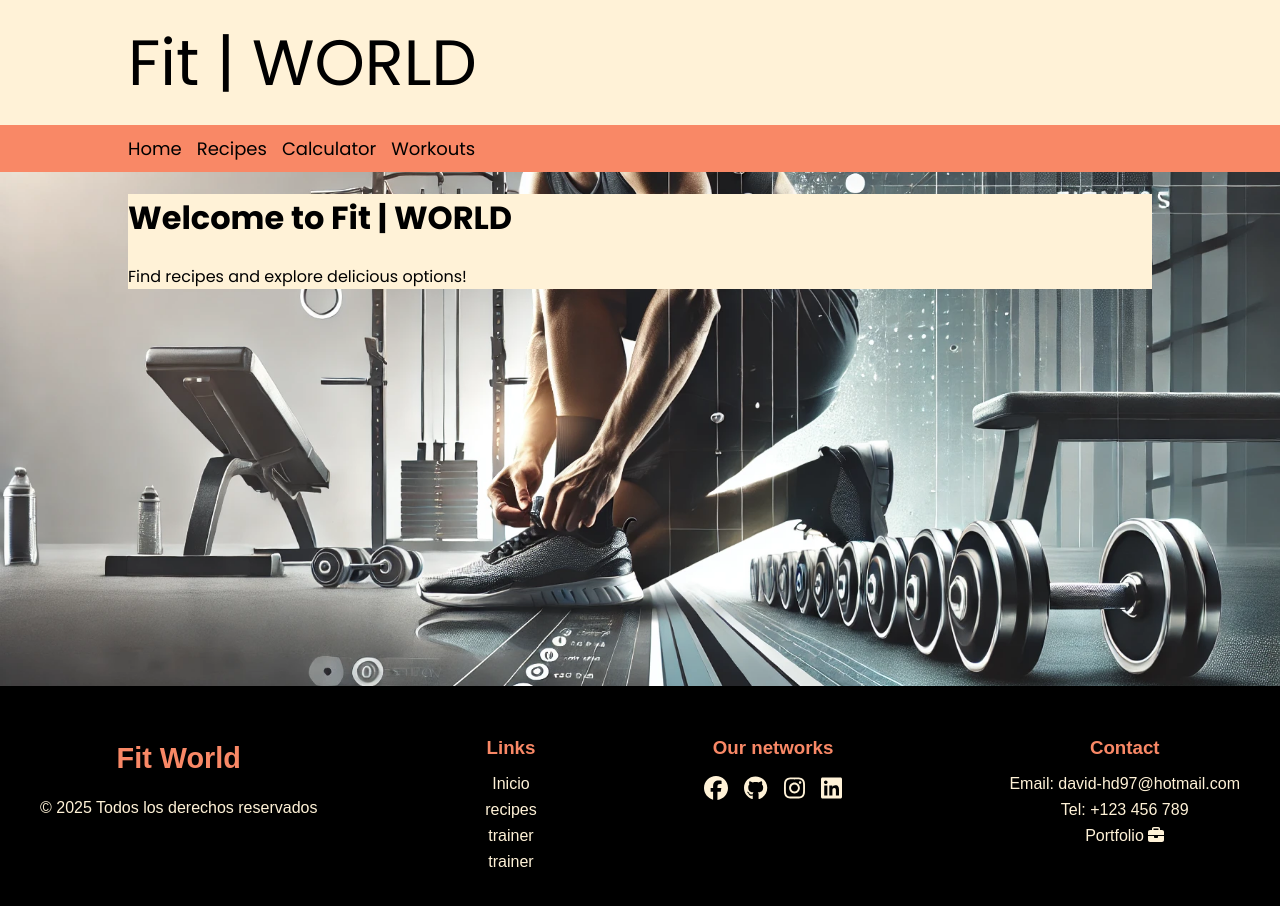
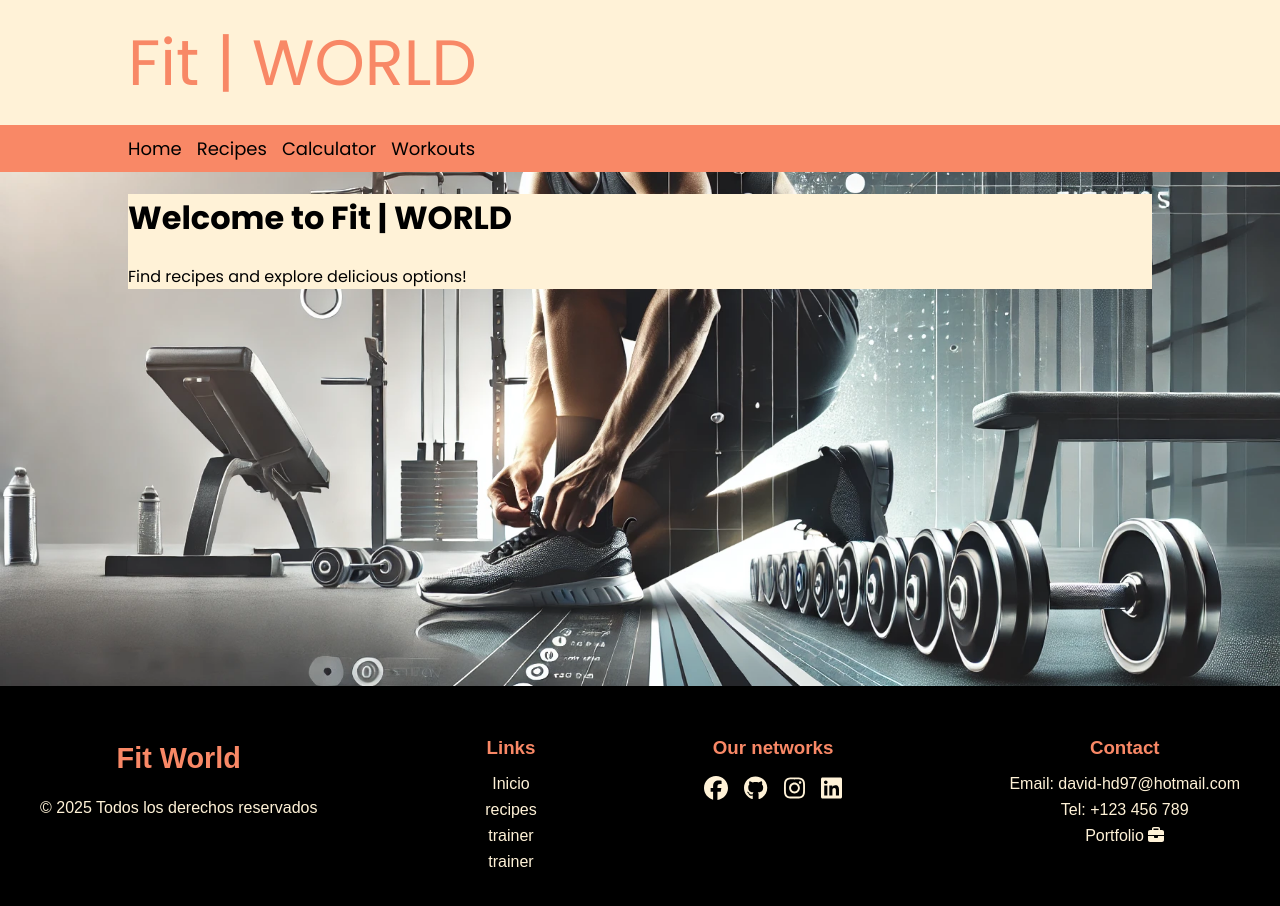
Before and after one commit to jdhernandezS1/pp6react, a React (Create React App) app: page / in a window 1280 px wide. Shown: the top 906 px of the page. Built offline with nearby package versions, Linux system fonts and the light colour scheme.

Commit message:
feature: nav bar animation

```diff
--- a/src/navBar/NavBar.jsx
+++ b/src/navBar/NavBar.jsx
@@ -4,7 +4,7 @@ import { Link } from "react-router-dom";
 const NavBar = () => {
     return (
         <>
-            <p className={Style["title"]}><span className={Style["title-one"]}>Fit </span><span className={Style["title-two"]}> | world</span></p>
+            <Link to="/" className={Style["link"]}> <p  className={Style["title"]}><span className={Style["title-one"]}>Fit </span><span className={Style["title-two"]}> | world</span></p></Link>
             <div className={Style["nav-bar"]}>
                 <nav>
                     <ul>
--- a/src/styles/navBar/navBar.module.css
+++ b/src/styles/navBar/navBar.module.css
@@ -32,8 +32,14 @@
     color: var(--nav-bar-text-color);
 }
 
+.nav-bar nav ul li a:hover::before {
+    width: 105%;
+    /* text-decoration: underline; */
+}
 .nav-bar nav ul li a:hover {
-    text-decoration: underline;
+    animation: animate-title 1s ;
+    padding: 5px;
+    box-shadow:  2px 2px 2px 2px var(--title-three-color);
 }
 
 .title-one {
@@ -52,8 +58,14 @@
     background-color: var(--background-color-body);
     padding: 15px 10%;
     margin: 0px;
+    animation: animate 4s infinite;
 }
-
+.title span{
+    animation: animate-title 4s infinite;
+}
+.link {
+    text-decoration: none;
+}
 @media screen and (max-width: 600px) {
 
     .nav-bar {
@@ -65,3 +77,11 @@
         text-align: center;
     }
 }
+@keyframes animate-title{
+    40%{
+        color: var(--title-one-color);
+    }
+    100%{
+        color: var(--title-three-color);
+    }
+}
```
